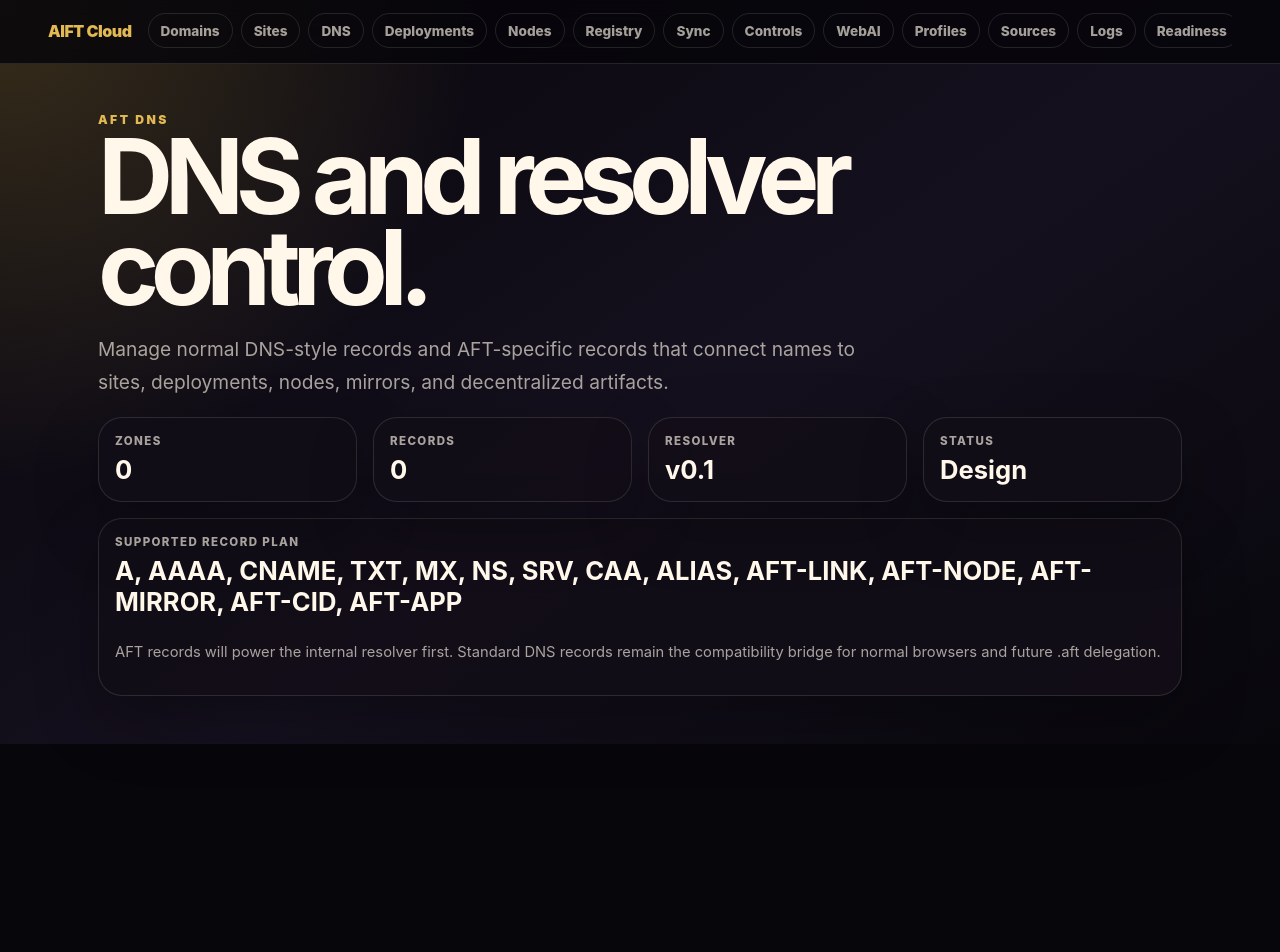
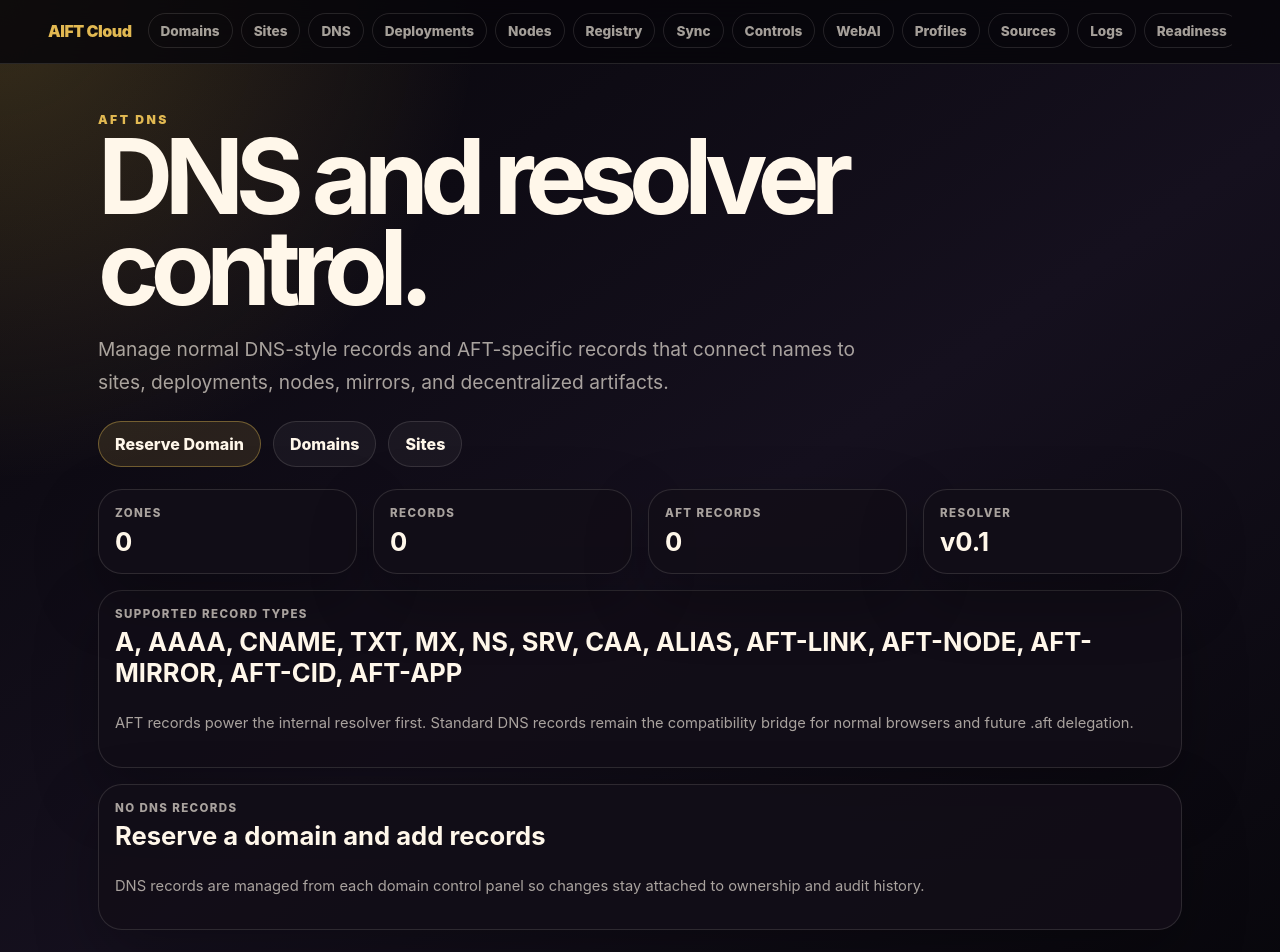
Before and after one commit to AIFreedomTrustFederation/VPS, a Next.js app in the folder apps/aift-dashboard/: page /dns in a window 1280 px wide. Shown: the top 952 px of the page. Before the commit the page ends 800 px from the top, so only its background shows below. Built offline with nearby package versions, Linux system fonts and the light colour scheme.

Commit message:
Connect DNS dashboard to domain registry records

```diff
--- a/apps/aift-dashboard/app/dns/page.tsx
+++ b/apps/aift-dashboard/app/dns/page.tsx
@@ -1,6 +1,12 @@
+import { listDnsRecords, listDomains } from '@/lib/domain-registry';
+
 const plannedRecords = ['A', 'AAAA', 'CNAME', 'TXT', 'MX', 'NS', 'SRV', 'CAA', 'ALIAS', 'AFT-LINK', 'AFT-NODE', 'AFT-MIRROR', 'AFT-CID', 'AFT-APP'];
 
-export default function DnsPage() {
+export default async function DnsPage() {
+  const domains = await listDomains();
+  const records = await listDnsRecords();
+  const aftRecords = records.filter((record) => record.type.startsWith('AFT-'));
+
   return (
     <main className="page">
       <section className="hero">
@@ -9,17 +15,48 @@ export default function DnsPage() {
         <p className="lead">Manage normal DNS-style records and AFT-specific records that connect names to sites, deployments, nodes, mirrors, and decentralized artifacts.</p>
       </section>
 
+      <nav className="toolbar">
+        <a className="btn" href="/domains/new">Reserve Domain</a>
+        <a className="btn secondary" href="/domains">Domains</a>
+        <a className="btn secondary" href="/sites">Sites</a>
+      </nav>
+
       <section className="grid metrics">
-        <div className="card metric"><span>Zones</span><strong>0</strong></div>
-        <div className="card metric"><span>Records</span><strong>0</strong></div>
+        <div className="card metric"><span>Zones</span><strong>{domains.length}</strong></div>
+        <div className="card metric"><span>Records</span><strong>{records.length}</strong></div>
+        <div className="card metric"><span>AFT Records</span><strong>{aftRecords.length}</strong></div>
         <div className="card metric"><span>Resolver</span><strong>v0.1</strong></div>
-        <div className="card metric"><span>Status</span><strong>Design</strong></div>
       </section>
 
       <section className="card metric" style={{ marginTop: '1rem' }}>
-        <span>Supported record plan</span>
+        <span>Supported record types</span>
         <strong>{plannedRecords.join(', ')}</strong>
-        <p className="footer-note">AFT records will power the internal resolver first. Standard DNS records remain the compatibility bridge for normal browsers and future .aft delegation.</p>
+        <p className="footer-note">AFT records power the internal resolver first. Standard DNS records remain the compatibility bridge for normal browsers and future .aft delegation.</p>
+      </section>
+
+      <section className="app-list" style={{ marginTop: '1rem' }}>
+        {records.length ? records.map((record) => (
+          <article className="card app-card" key={record.id}>
+            <div>
+              <span className="status healthy">{record.type}</span>
+              <h3>{record.domainName}</h3>
+              <div className="meta">
+                <span>{record.name}</span>
+                <span>{record.value}</span>
+                <span>TTL {record.ttl}</span>
+              </div>
+            </div>
+            <div className="actions">
+              <a className="btn secondary" href={'/domains/' + record.domainName}>Manage</a>
+            </div>
+          </article>
+        )) : (
+          <article className="card metric">
+            <span>No DNS records</span>
+            <strong>Reserve a domain and add records</strong>
+            <p className="footer-note">DNS records are managed from each domain control panel so changes stay attached to ownership and audit history.</p>
+          </article>
+        )}
       </section>
     </main>
   );
```
